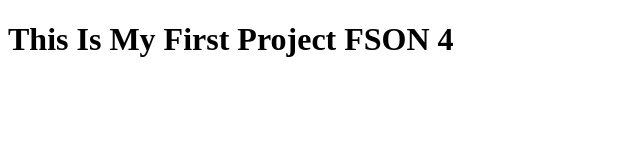
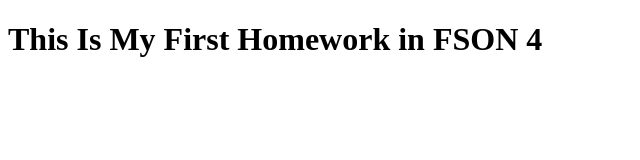
Before and after one commit to Cuengcarl/git-demo-classFSON4, a plain HTML site: page index.html in a window 1280 px wide. Shown: the whole page, without its empty margins (0-640 px from the left). Drawn offline with Linux system fonts and the light colour scheme.

Commit message:
Update Index.html

```diff
--- a/index.html
+++ b/index.html
@@ -6,6 +6,6 @@
     <title>Document</title>
 </head>
 <body>
-    <h1> This Is My First Project FSON 4</h1>
+    <h1> This Is My First Homework in FSON 4</h1>
 </body>
 </html>
```
